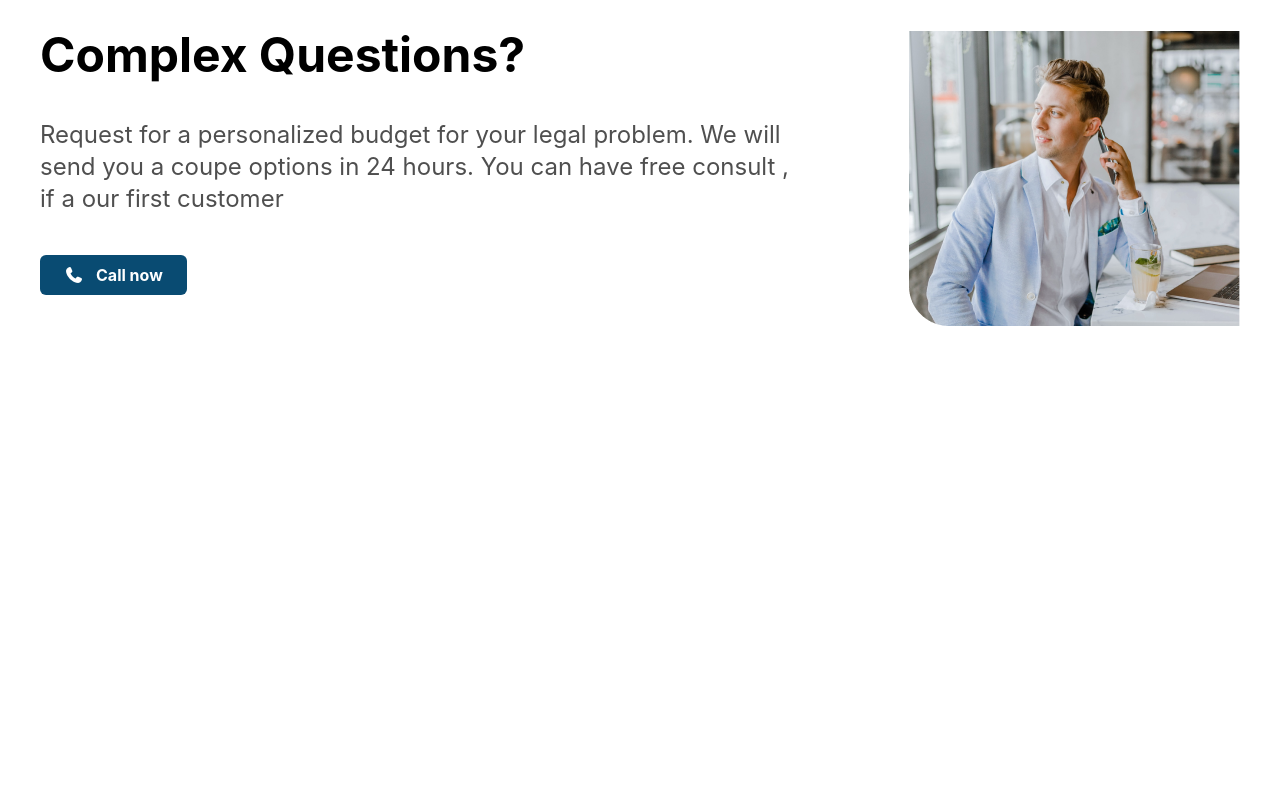
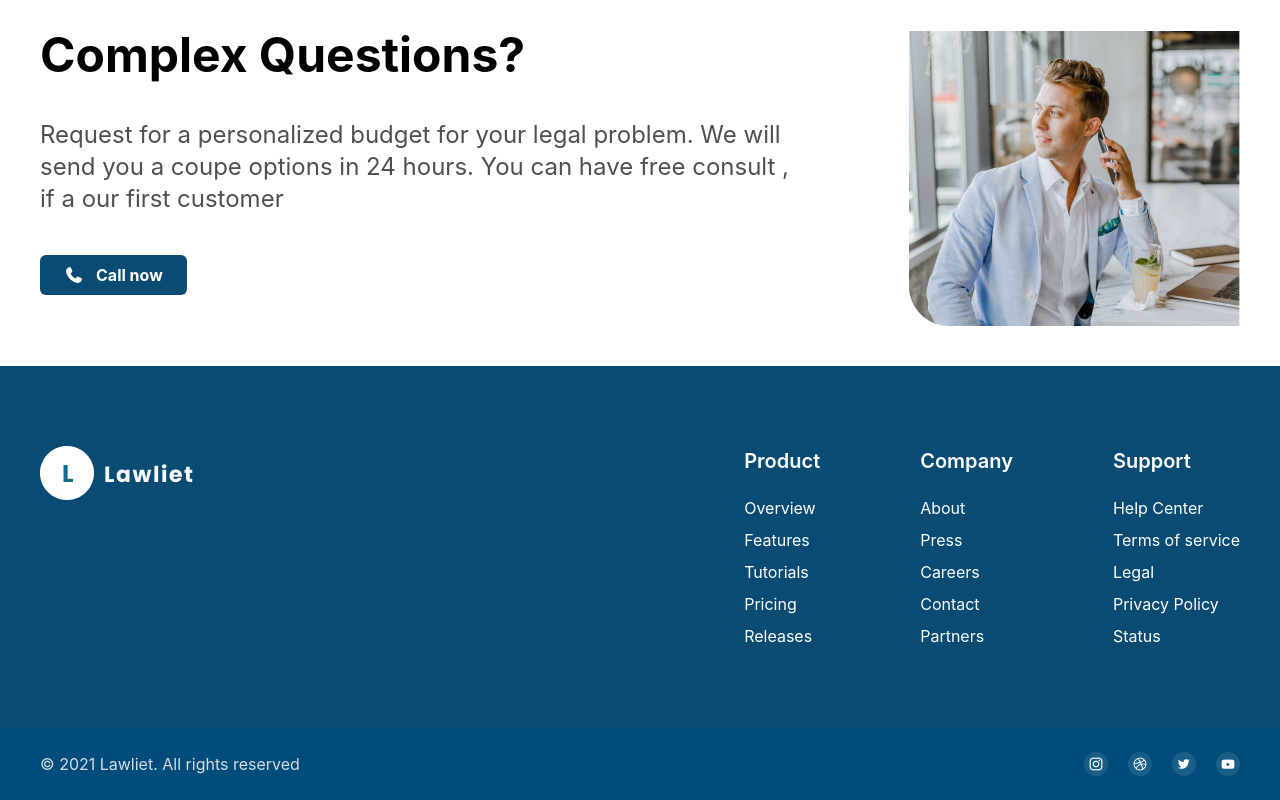
Before and after one commit to Vikingstrong/Class-Work-10, a website: page index.html in a window 1280 px wide. Shown: the part 2627-3427 px from the top of the page. Before the commit the page ends 2993 px from the top, so only its background shows below. Drawn offline with nearby package versions, Linux system fonts and the light colour scheme; files that its build step writes are made by us from their sources.

Commit message:
feat: Add footer

```diff
--- a/index.html
+++ b/index.html
@@ -144,5 +144,48 @@
         <img class="hidden lg:block" src="src/img/section5/img.png" alt="">
     </section>
 </main>
+
+<footer class="bg-[#094B72] p-6 lg:px-0 lg:py-20 text-white">
+    <div class="max-w-300 m-auto flex flex-col gap-5 items-start lg:flex-row lg:justify-between">
+        <img src="src/img/footer/logo.png" alt="">
+        <div class="flex flex-col gap-5 lg:flex-row lg:gap-25">
+            <div class="flex flex-col gap-2">
+                <h6 class="text-[20px] font-semibold mb-3">Product</h6>
+                <p>Overview</p>
+                <p>Features</p>
+                <p>Tutorials</p>
+                <p>Pricing</p>
+                <p>Releases</p>
+            </div>
+            <div class="flex flex-col gap-2">
+                <h6 class="text-[20px] font-semibold mb-3">Company</h6>
+                <p>About</p>
+                <p>Press</p>
+                <p>Careers</p>
+                <p>Contact</p>
+                <p>Partners</p>
+            </div>
+            <div class="flex flex-col gap-2">
+                <h6 class="text-[20px] font-semibold mb-3">Support</h6>
+                <p>Help Center</p>
+                <p>Terms of service</p>
+                <p>Legal</p>
+                <p>Privacy Policy</p>
+                <p>Status</p>
+            </div>
+        </div>
+    </div>
+</footer>
+<footer class="bg-[#004D7B] p-6 lg:px-0">
+    <div class="max-w-300 m-auto lg:flex lg:justify-between">
+        <p class="text-center text-[#D9DBE1]">© 2021 Lawliet. All rights reserved</p>
+        <div class="hidden lg:flex items-center gap-5">
+            <img src="src/img/footer/icon1.png" alt="">
+            <img src="src/img/footer/icon2.png" alt="">
+            <img src="src/img/footer/icon3.png" alt="">
+            <img src="src/img/footer/icon4.png" alt="">
+        </div>
+    </div>
+</footer>
 </body>
 </html>
```
Also changed, not shown: src/img/footer/icon1.png (added), src/img/footer/icon2.png (added), src/img/footer/icon3.png (added), src/img/footer/icon4.png (added), src/img/footer/logo.png (added).
